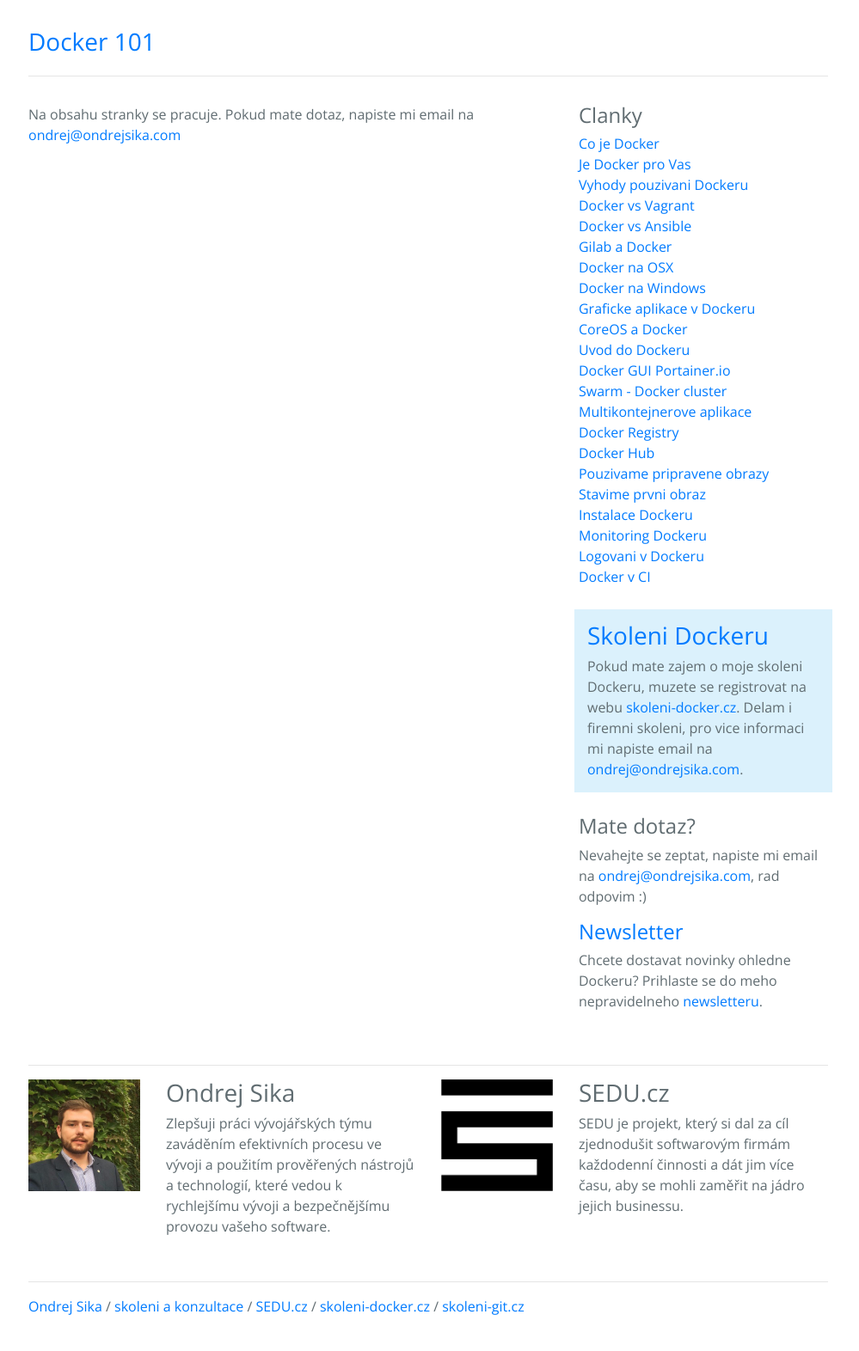
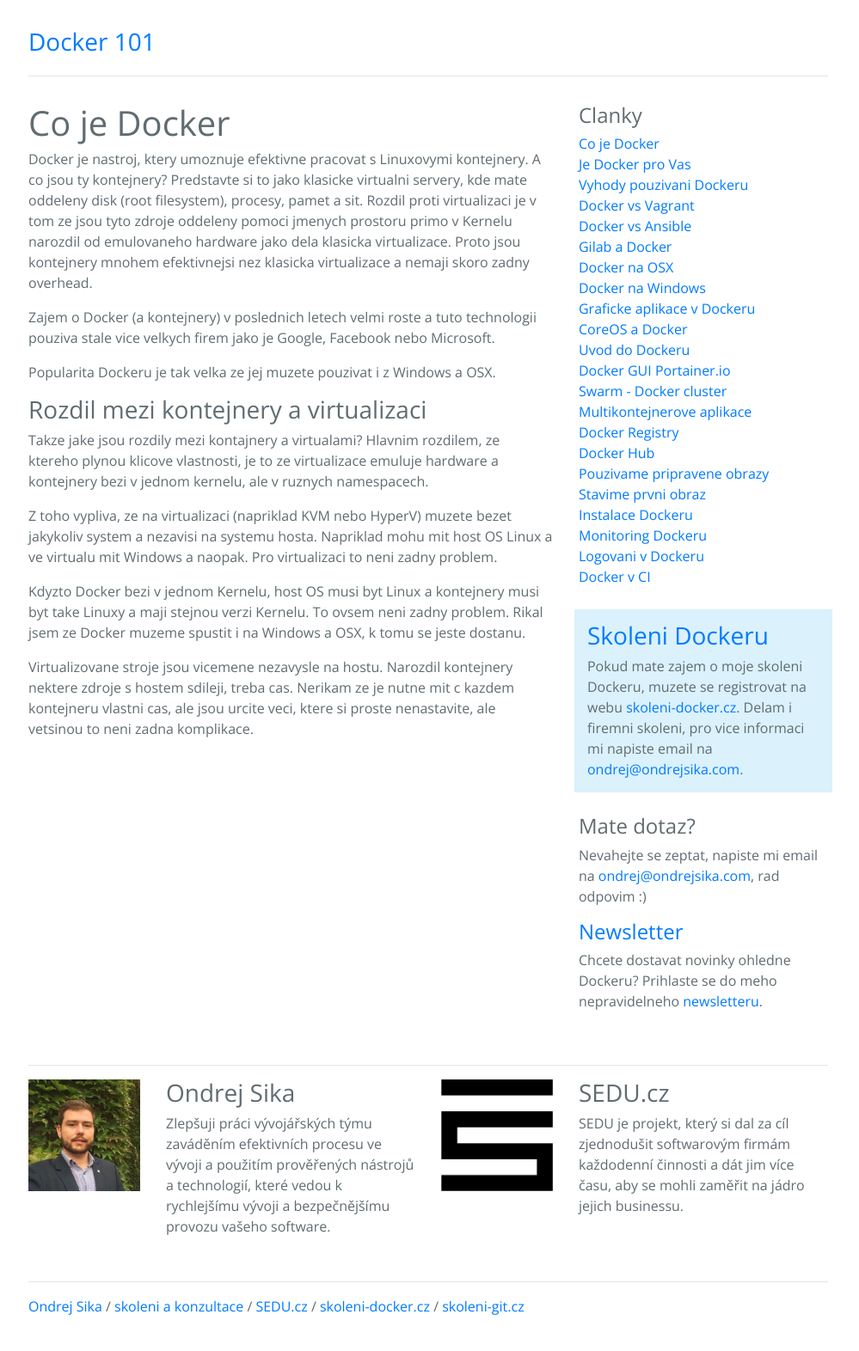
Before and after one commit to ondrejsika/docker101.cz, a Jekyll site: the page built from co-je-docker.md, in a window 1280 px wide. Shown: the whole page at 86% size, without its empty margins (142-1141 px from the left). Built offline with Jekyll 4.4.1, drawn with Linux system fonts in a browser that asks for light colours.

Commit message:
co-je-docker.md - write article

```diff
--- a/co-je-docker.md
+++ b/co-je-docker.md
@@ -1,6 +1,23 @@
 ---
 layout: default
-title: Docker 101
+title: Co je Docker
 ---
 
-Na obsahu stranky se pracuje. Pokud mate dotaz, napiste mi email na <ondrej@ondrejsika.com>
+# Co je Docker
+
+Docker je nastroj, ktery umoznuje efektivne pracovat s Linuxovymi kontejnery. A co jsou ty kontejnery? Predstavte si to jako klasicke virtualni servery, kde mate oddeleny disk (root filesystem), procesy, pamet a sit. Rozdil proti virtualizaci je v tom ze jsou tyto zdroje oddeleny pomoci jmenych prostoru primo v Kernelu narozdil od emulovaneho hardware jako dela klasicka virtualizace. Proto jsou kontejnery mnohem efektivnejsi nez klasicka virtualizace a nemaji skoro zadny overhead.
+
+Zajem o Docker (a kontejnery) v poslednich letech velmi roste a tuto technologii pouziva stale vice velkych firem jako je Google, Facebook nebo Microsoft.
+
+Popularita Dockeru je tak velka ze jej muzete pouzivat i z Windows a OSX.
+
+
+### Rozdil mezi kontejnery a virtualizaci
+
+Takze jake jsou rozdily mezi kontajnery a virtualami? Hlavnim rozdilem, ze ktereho plynou klicove vlastnosti, je to ze virtualizace emuluje hardware a kontejnery bezi v jednom kernelu, ale v ruznych namespacech.
+
+Z toho vypliva, ze na virtualizaci (napriklad KVM nebo HyperV) muzete bezet jakykoliv system a nezavisi na systemu hosta. Napriklad mohu mit host OS Linux a ve virtualu mit Windows a naopak. Pro virtualizaci to neni zadny problem.
+
+Kdyzto Docker bezi v jednom Kernelu, host OS musi byt Linux a kontejnery musi byt take Linuxy a maji stejnou verzi Kernelu. To ovsem neni zadny problem. Rikal jsem ze Docker muzeme spustit i na Windows a OSX, k tomu se jeste dostanu.
+
+Virtualizovane stroje jsou vicemene nezavysle na hostu. Narozdil kontejnery nektere zdroje s hostem sdileji, treba cas. Nerikam ze je nutne mit c kazdem kontejneru vlastni cas, ale jsou urcite veci, ktere si proste nenastavite, ale vetsinou to neni zadna komplikace.
```
